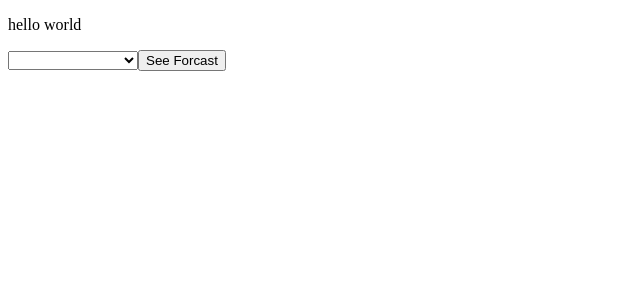
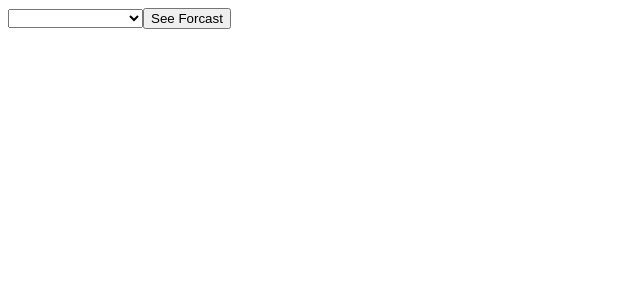
Before and after one commit to Eazybel/Clear-Skies, a Next.js app in the folder clearsky/: page / in a window 1280 px wide. Shown: the top 300 px of the page, without its empty margins (0-640 px from the left). Built offline with nearby package versions, Linux system fonts and the light colour scheme.

Commit message:
feat: refactor button component and implement fetchWeather function for data retrieval

```diff
--- a/clearsky/src/app/components/button.tsx
+++ /dev/null
@@ -1,22 +0,0 @@
-"use client"
-import {useEffect,useState} from "react"
-import React from 'react'
-
-export default function Button(){
-    const [isLoading,setLoad]=useState(false)
-const fetchLoad=async()=>{
-setLoad(true)
-try{
-const response=await fetch("https://flood-api.open-meteo.com/v1/flood?latitude=59.91&longitude=10.75&daily=river_discharge")
-const data=await response.json()
-console.log(data)
-}catch(error:unknown){
-    console.log(error)
-}finally{
-    setLoad(false)
-}
-}
-    return(
-        <button disabled={isLoading} onClick={fetchLoad}>{isLoading?"loading":"See Forcast"}</button>
-    )
-}
--- /dev/null
+++ b/clearsky/src/app/components/fetchWeather.tsx
@@ -0,0 +1,9 @@
+export default async function  fetchWeather(){
+try{
+    const response=await fetch("https://flood-api.open-meteo.com/v1/flood?latitude=59.91&longitude=10.75&daily=river_discharge")
+    const data=await response.json()
+    return data
+}catch(error:unknown){
+    console.log(error)
+}
+}
--- a/clearsky/src/app/page.tsx
+++ b/clearsky/src/app/page.tsx
@@ -1,14 +1,26 @@
-import ClickHandler from "@/app/components/button"
-export default async function Home() {
+"use client"
+import {useState} from "react"
+import fetchWeather from "@/app/components/fetchWeather"
+import React from 'react'
 
-  return (
-    <>
-    <p>hello world</p>
-    <select name="countryName" id="countryName">
-      <option value="" disabled>Select your region</option>
-
-    </select>
-    <ClickHandler/>
-    </>
-  );
+export default function Button(){
+    const [isLoading,setLoad]=useState(false)
+const fetchLoad=async()=>{
+setLoad(true)
+try{
+   console.log(await fetchWeather())
+}catch(error:unknown){
+    console.log(error)
+}finally{
+    setLoad(false)
 }
+}
+    return(
+      <>
+      <select name="country" id="countryDropdown">
+        <option value="none" disabled>Select your Region</option>
+      </select>
+        <button disabled={isLoading} onClick={fetchLoad}>{isLoading?"loading":"See Forcast"}</button>
+      </>
+    )
+}
```
